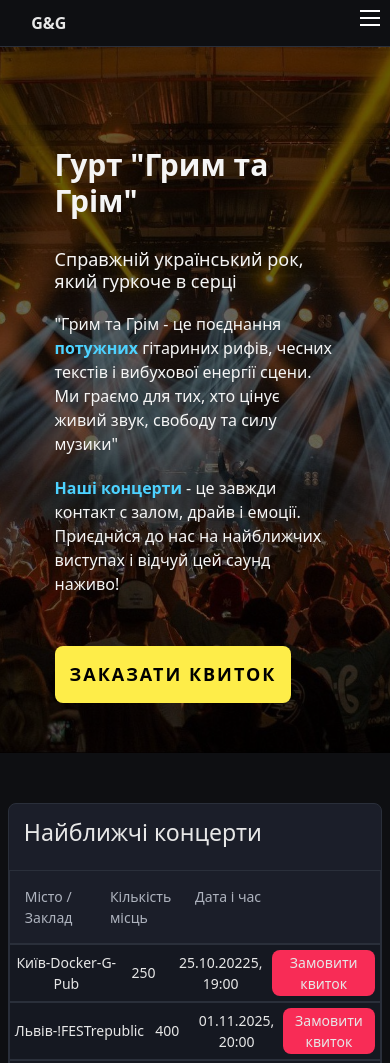
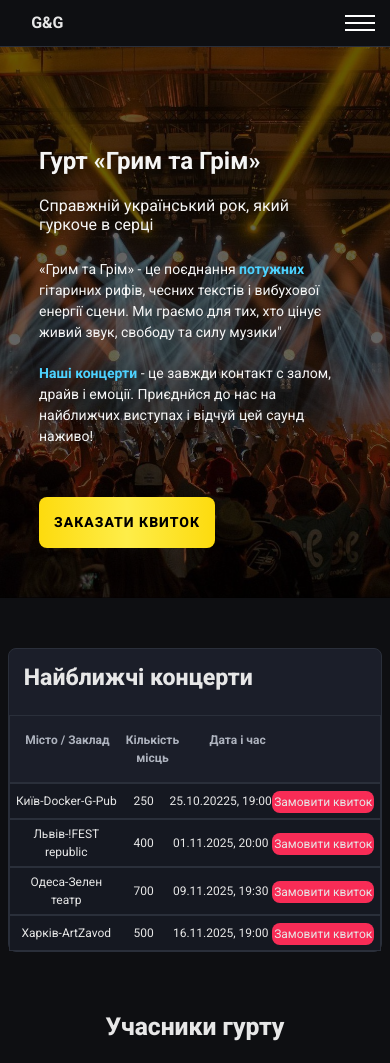
Before and after one commit to DenisFGit/lotoplay_test, a website: page src/index.html in a window 390 px wide. Shown: the top 1063 px of the page. Drawn offline with nearby package versions, Linux system fonts and the light colour scheme.

Commit message:
added fonts and correct styling

```diff
--- a/src/index.html
+++ b/src/index.html
@@ -5,9 +5,13 @@
     <meta charset="UTF-8">
     <meta name="viewport" content="width=device-width, initial-scale=1.0">
     <title>Lototplay Test</title>
+    <link rel="stylesheet" href="https://cdnjs.cloudflare.com/ajax/libs/bootstrap/5.3.8/css/bootstrap-reboot.min.css">
+    <!-- <link
+        href="https://fonts.googleapis.com/css2?family=Inter:ital,opsz,wght@0,14..32,100..900;1,14..32,100..900&family=Montserrat:ital,wght@0,100..900;1,100..900&display=swap"
+        rel="stylesheet"> -->
+    <link href="https://fonts.googleapis.com/css2?family=Roboto:ital,wght@0,100..900;1,100..900&display=swap"
+        rel="stylesheet">
     <link rel="stylesheet" href="css/style.min.css">
-    <link rel="stylesheet" href="https://cdnjs.cloudflare.com/ajax/libs/bootstrap/5.3.8/css/bootstrap-reboot.min.css">
-
 </head>
 
 <body>
@@ -31,9 +35,9 @@
 
         </div>
         <div class="container">
-            <h1 class="promo__title">Гурт "Грим та Грім"</h1>
+            <h1 class="promo__title">Гурт «Грим та Грім»</h1>
             <h5 class="promo__subtitle">Справжній український рок, який гуркоче в серці</h5>
-            <p>"Грим та Грім - це поєднання <span>потужних</span> гітариних рифів, чесних текстів і вибухової енергії
+            <p>«Грим та Грім» - це поєднання <span>потужних</span> гітариних рифів, чесних текстів і вибухової енергії
                 сцени. Ми
                 граємо для тих, хто цінує живий звук, свободу та силу музики"
             </p>
@@ -50,33 +54,33 @@
             <div class="concerts__wrapper">
                 <h3 class="concerts__title">Найближчі концерти</h3>
                 <div class="concerts__header">
-                    <div>Місто / Заклад</div>
-                    <div>Кількість місць</div>
-                    <div>Дата і час</div>
+                    <div class="concerts__field">Місто / Заклад</div>
+                    <div class="concerts__field">Кількість місць</div>
+                    <div class="concerts__field">Дата і час</div>
                     <div></div>
                 </div>
                 <div class="concerts__row">
-                    <div>Київ-Docker-G-Pub</div>
-                    <div>250</div>
-                    <div>25.10.20225, 19:00</div>
+                    <div class="concerts__field">Київ-Docker-G-Pub</div>
+                    <div class="concerts__field">250</div>
+                    <div class="concerts__field">25.10.20225, 19:00</div>
                     <div><button class="btn btn_small">Замовити квиток</button></div>
                 </div>
                 <div class="concerts__row">
-                    <div>Львів-!FESTrepublic</div>
-                    <div>400</div>
-                    <div>01.11.2025, 20:00</div>
+                    <div class="concerts__field">Львів-!FEST republic</div>
+                    <div class="concerts__field">400</div>
+                    <div class="concerts__field">01.11.2025, 20:00</div>
                     <div><button class="btn btn_small">Замовити квиток</button></div>
                 </div>
                 <div class="concerts__row">
-                    <div>Одеса-Зелен театр</div>
-                    <div>700</div>
-                    <div>09.11.2025, 19:30</div>
+                    <div class="concerts__field">Одеса-Зелен театр</div>
+                    <div class="concerts__field">700</div>
+                    <div class="concerts__field">09.11.2025, 19:30</div>
                     <div><button class="btn btn_small">Замовити квиток</button></div>
                 </div>
                 <div class="concerts__row">
-                    <div>Харків-ArtZavod</div>
-                    <div>500</div>
-                    <div>16.11.2025, 19:00</div>
+                    <div class="concerts__field">Харків-ArtZavod</div>
+                    <div class="concerts__field">500</div>
+                    <div class="concerts__field">16.11.2025, 19:00</div>
                     <div><button class="btn btn_small">Замовити квиток</button></div>
                 </div>
             </div>
@@ -181,7 +185,7 @@
                     <button class=" btn btn_big contacts__btn">Відправити</button>
                 </form>
                 <div class="contacts__map">
-                    <div>Наше місцезнаходження</div>
+                    <div class="contacts__map-title">Наше місцезнаходження</div>
                     <div style="width: 100%; margin-top: 20px;"><iframe
                             src="https://www.google.com/maps/embed?pb=!1m14!1m8!1m3!1d40661.66198777718!2d30.5111645!3d50.4345089!3m2!1i1024!2i768!4f13.1!3m3!1m2!1s0x40d4cf4ee15a4505%3A0x764931d2170146fe!2sKyiv%2C%2002000!5e0!3m2!1sen!2sua!4v1759340442610!5m2!1sen!2sua"
                             width="600" height="450" style="border:0;" allowfullscreen="" loading="lazy"
--- a/src/js/script.js
+++ b/src/js/script.js
@@ -114,7 +114,7 @@ modalSelect.addEventListener('change', updateSelectedData);
 
 function openModal() {
     modal.classList.add('showModal');
-    overscreen.classList.add('show');
+    overscreen.classList.add('showOverlay');
     updateSelectedData();
 
     // nameError.textContent = "";
@@ -140,7 +140,7 @@ promoBtn.addEventListener('click', openModal);
 
 function closeModal() {
     modal.classList.remove('showModal');
-    overscreen.classList.remove('show');
+    overscreen.classList.remove('showOverlay');
 }
 
 overscreen.addEventListener('click', closeModal);
--- /dev/null
+++ b/src/sass/base/fonts.scss
@@ -0,0 +1,8 @@
+@font-face {
+    font-family: 'Arial';
+    src: url('ArialMT.eot');
+    src: local('Arial'), local('ArialMT'),
+        url('../fonts/ArialMT.woff') format('woff');
+    font-weight: normal;
+    font-style: normal;
+}
--- a/src/sass/blocks/_button.scss
+++ b/src/sass/blocks/_button.scss
@@ -5,9 +5,10 @@
     border-radius: 8px;
     border: none;
     text-transform: uppercase;
-    font-weight: bold;
-    letter-spacing: 2px;
+    font-weight: 800;
+    letter-spacing: 1px;
     transition: 0.3s all;
+    background-image: linear-gradient(90deg, #FDDB0E, #FEED49, #FDDB0E);
     &:hover {
         background-color: #8a8025;
     }
@@ -23,6 +24,7 @@
         padding: 5px 10px;
         font-weight: 500;
         letter-spacing: normal;
+        background-image: unset;
         &:hover {
             background-color: #9b1b34;
         }
@@ -35,6 +37,7 @@
         padding: 5px 20px;
         font-weight: 500;
         letter-spacing: normal;
+        background-image: unset;
         &:hover {
             background-color: #9b1b34;
         }
@@ -43,5 +46,6 @@
         width: 50%;
         margin: 0 auto;
         background-color: #f69a10;
+        background-image: unset;
     }
 }
--- a/src/sass/blocks/_concerts.scss
+++ b/src/sass/blocks/_concerts.scss
@@ -9,6 +9,7 @@
     }
     &__title {
         padding: 15px;
+        font-weight: 800;
     }
     &__header {
         display: grid;
@@ -16,7 +17,7 @@
         color: #AEB3BE;
         padding: 15px;
         border: 1px solid #2A2F3A;
-        font-weight: 500;
+        font-weight: 700;
     }
     &__row {
         background-color: #151821;
--- a/src/sass/blocks/_contacts.scss
+++ b/src/sass/blocks/_contacts.scss
@@ -4,6 +4,7 @@
     color: #E7E7E7;
     &__title {
         text-align: center;
+        font-weight: 800;
     }
     &__subtitle {
         margin-top: 25px;
@@ -20,6 +21,7 @@
         label {
             color: #A3A7B2;
             display: block;
+            font-weight: 700;
         }
     }
     input,
@@ -58,12 +60,16 @@
     }
     &__btn {
         margin-top: 30px;
+        font-size: 16px;
     }
     &__map {
         width: 50%;
         padding: 20px;
         border: 1px solid #2A2F3A;
         border-radius: 8px;
+        &-title {
+            font-weight: 800;
+        }
         iframe {
             border-radius: 8px;
             width: 100%;
--- a/src/sass/blocks/_media.scss
+++ b/src/sass/blocks/_media.scss
@@ -26,9 +26,12 @@
     .concerts {
         &__row {
             grid-template-columns: 1fr 0.5fr 1fr 1fr;
-            div {
-                text-align: center;
-            }
+            // div {
+            //     text-align: center;
+            // }
+        }
+        &__field {
+            text-align: center;
         }
     }
     .history {
@@ -74,7 +77,7 @@
         &__row {
             padding: 5px;
         }
-        div {
+        &__field {
             font-size: 14px;
         }
     }
@@ -120,9 +123,19 @@
             }
         }
     }
+    .modal {
+        width: 300px;
+        font-size: 14px;
+    }
+    .btn_modal {
+        font-size: 14px;
+    }
 }
 
 @media (max-width: 576px) {
+    .container {
+        padding: 0 10%;
+    }
     .nav {
         position: relative;
         padding: 11px 8%;
@@ -150,8 +163,8 @@
     .burger {
         display: block;
         position: absolute;
-        top: 10px;
-        right: 10px;
+        top: 15px;
+        right: 15px;
         display: flex;
         gap: 5px;
         flex-direction: column;
@@ -161,33 +174,70 @@
         span {
             transition: 0.6s all;
             // background-color: #fff;
-            width: 20px;
+            width: 30px;
             border: 1px solid #fff;
         }
 
+    }
+    .promo {
+        p {
+            font-size: 14px;
+        }
+        &__title {
+            font-size: 24px;
+        }
+        &__subtitle {
+            font-size: 16px;
+            margin: 20px 0 25px 0;
+        }
+        &__btn {
+            font-size: 14px;
+        }
     }
     .btn {
         &_small {
             padding: 2px;
             font-weight: normal;
+            font-size: 12px;
         }
     }
     .concerts .container {
         padding: 0 2%;
     }
+    .concerts {
+        &__field {
+            font-size: 12px;
+        }
+    }
     .history {
         padding: 25px 0;
         &__img {
-            width: 180px;
+            width: 100%;
+            float: unset;
         }
         &__text {
             font-size: 14px;
         }
     }
     .contacts {
-        padding: 40px 0 50px 0;
+        padding: 40px 0 30px 0;
     }
     .footer {
         font-size: 14px;
+        &__wrapper {
+            flex-direction: column;
+            gap: 20px;
+        }
+        &__info {
+            gap: 20px;
+        }
+        &__socials {
+            flex-direction: row;
+            justify-content: space-between;
+        }
+        &__phone-email {
+            flex-direction: row;
+            justify-content: space-between;
+        }
     }
 }
--- a/src/sass/blocks/_members.scss
+++ b/src/sass/blocks/_members.scss
@@ -4,18 +4,13 @@
     &__title {
         color: #E7E7E7;
         text-align: center;
+        font-weight: 800;
     }
     &__wrapper {
         margin-top: 52px;
         display: flex;
         flex-wrap: wrap;
         justify-content: space-between;
-        // img {
-        //     display: block;
-        //     width: 100%;
-        //     height: 100%;
-        //     object-fit: cover;
-        // }
     }
     &__item {
         border: 1px solid #2A2F3A;
@@ -26,20 +21,15 @@
         max-width: 250px;
     }
     &__img {
-        // width: 300px;
-        // /* set the width you want */
-        // height: 200px;
         width: 100%;
         aspect-ratio: 1.5/ 1;
-        /* makes square image containers */
-        // overflow: hidden;
         border-radius: 8px;
         img {
             width: 100%;
             height: 100%;
             object-fit: cover;
-            /* keeps proportions, crops nicely */
             display: block;
+            border-radius: 8px;
         }
     }
     &__name {
--- a/src/sass/blocks/_modal.scss
+++ b/src/sass/blocks/_modal.scss
@@ -103,7 +103,7 @@
     /* Allow interaction when visible */
 }
 
-.show {
+.showOverlay {
     display: block;
 }
 
--- a/src/sass/blocks/_nav.scss
+++ b/src/sass/blocks/_nav.scss
@@ -3,7 +3,7 @@
     justify-content: space-between;
     background-color: #0E0F12;
     color: #E7E7E7;
-    padding: 20px 13%;
+    padding: 20px 17%;
     border-bottom: 1px solid #2A2F3A;
     &__logo {
         font-weight: bold;
--- a/src/sass/blocks/_promo.scss
+++ b/src/sass/blocks/_promo.scss
@@ -7,12 +7,16 @@
         font-size: 50px;
         font-weight: 700;
     }
-    h5 {
+    &__subtitle {
         margin-top: 30px;
+        font-size: 22px;
+        font-weight: normal;
+        margin-bottom: 40px;
     }
     p {
         margin-bottom: 0;
         margin-top: 20px;
+        font-size: 18px;
     }
     &__btn {
         margin-top: 50px;
--- a/src/sass/style.scss
+++ b/src/sass/style.scss
@@ -1,15 +1,18 @@
 .container {
-    padding: 0 14%;
+    padding: 0 22%;
 }
 
 body {
+    // font-family: 'Inter', sans-serif;
+    // font-family: 'ArialMT', sans-serif;
+    font-family: 'Roboto', sans-serif;
     position: relative;
     ul {
         padding-left: 0;
         margin-bottom: 0;
     }
 }
-
+// @import './base//fonts.scss';
 
 @import './blocks/nav';
 @import './blocks/promo';
```
Also changed, not shown: src/sass/blocks/_history.scss (+8 -1 lines), src/css/base/fonts.min.css (added), src/css/fonts.css (added), src/css/style.min.css, src/fonts/ArialMT.ttf (added), src/fonts/ArialMT.woff (added).
